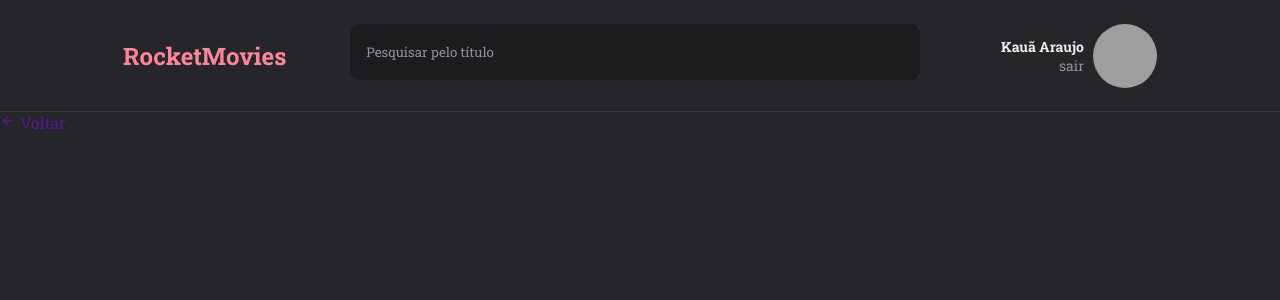
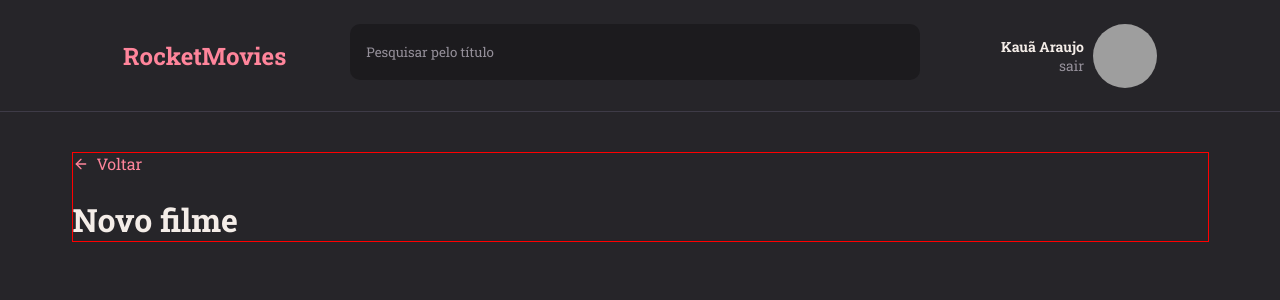
Before and after one commit to LKaua22k/RocketMovies-React, a React (Vite) app: page / in a window 1280 px wide. Shown: the top 300 px of the page. Built offline with nearby package versions, Linux system fonts and the light colour scheme; grey boxes are pictures that could not be loaded.

Commit message:
Criando o componente de Link :tada:

```diff
--- /dev/null
+++ b/src/components/Link/index.jsx
@@ -0,0 +1,11 @@
+import { Container } from "./style";
+import {FiArrowLeft} from 'react-icons/fi'
+
+export function Link({icon:Icon,title}){
+    return(
+        <Container>
+            {Icon && <Icon/>}
+            {title}
+        </Container>
+    )
+}
--- /dev/null
+++ b/src/components/Link/style.js
@@ -0,0 +1,12 @@
+import { styled } from 'styled-components'
+
+export const Container = styled.a`
+        display: flex;
+        align-items: center;
+        gap: 8px;
+        color: ${({theme}) => theme.COLORS.ROSE};
+
+        > svg{
+            font-size: 16px;
+        }
+`
--- a/src/pages/New/index.jsx
+++ b/src/pages/New/index.jsx
@@ -1,5 +1,6 @@
 import {FiArrowLeft} from 'react-icons/fi'
-import { Container} from "./style";
+import { Container , Form} from "./style";
+import {Link} from '../../components/Link'
 
 import { Header } from '../../components/Header'
 export function New(){
@@ -7,7 +8,12 @@ export function New(){
         <Container>
             <Header />
             <main>
-                <a href=""><FiArrowLeft/> Voltar</a>
+                <Form>
+                    <header>
+                        <Link icon={FiArrowLeft} title="Voltar"/>
+                        <h1>Novo filme</h1>
+                    </header>
+                </Form>
             </main>
         </Container>
     )
--- a/src/pages/New/style.js
+++ b/src/pages/New/style.js
@@ -1,5 +1,30 @@
 import styled from "styled-components";
 
 export const Container = styled.div`
+    width: 100%;
+    height: 100vh;
+    display: grid;
+    grid-template-rows: 112px auto;
+    grid-template-areas:
+    "header"
+    "content";
 
+    > main {
+        grid-area: content;
+        overflow-y: auto;
+    }
 `
+
+export const Form = styled.form`
+    max-width: 1137px;
+    border: 1px solid red;
+    margin: 40px auto;
+
+    > header {
+        display: flex;
+        flex-direction: column;
+        align-items: left;
+        justify-content: center;
+        gap: 24px;
+    }
+`;
```
